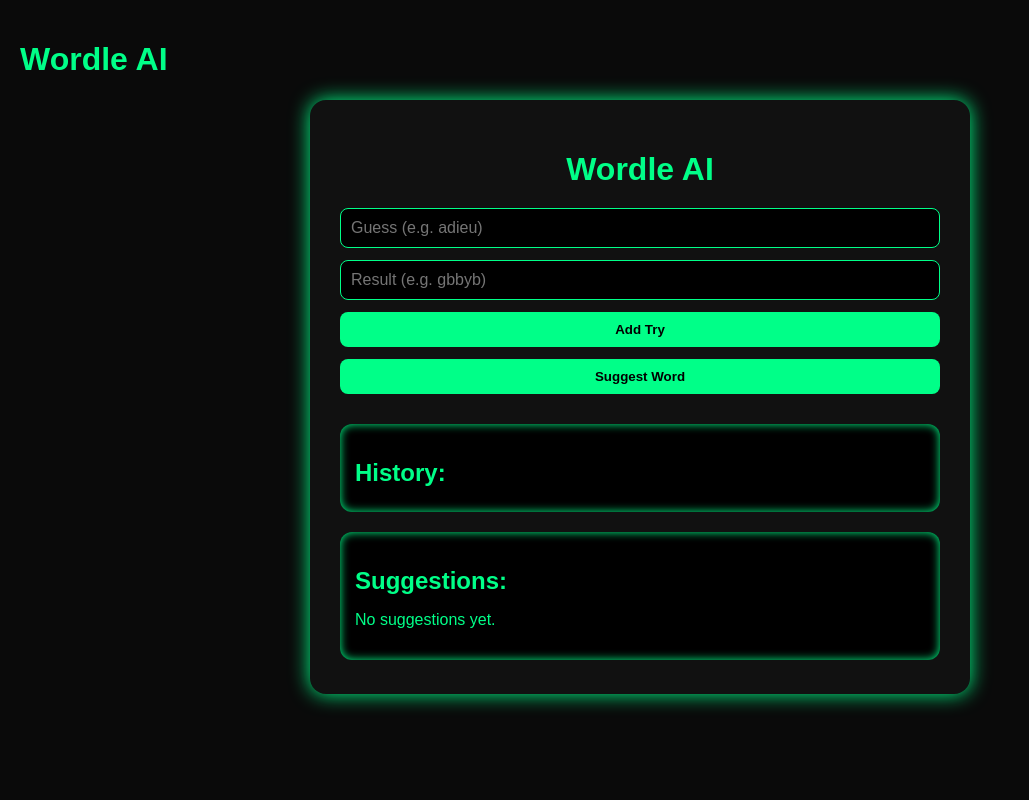
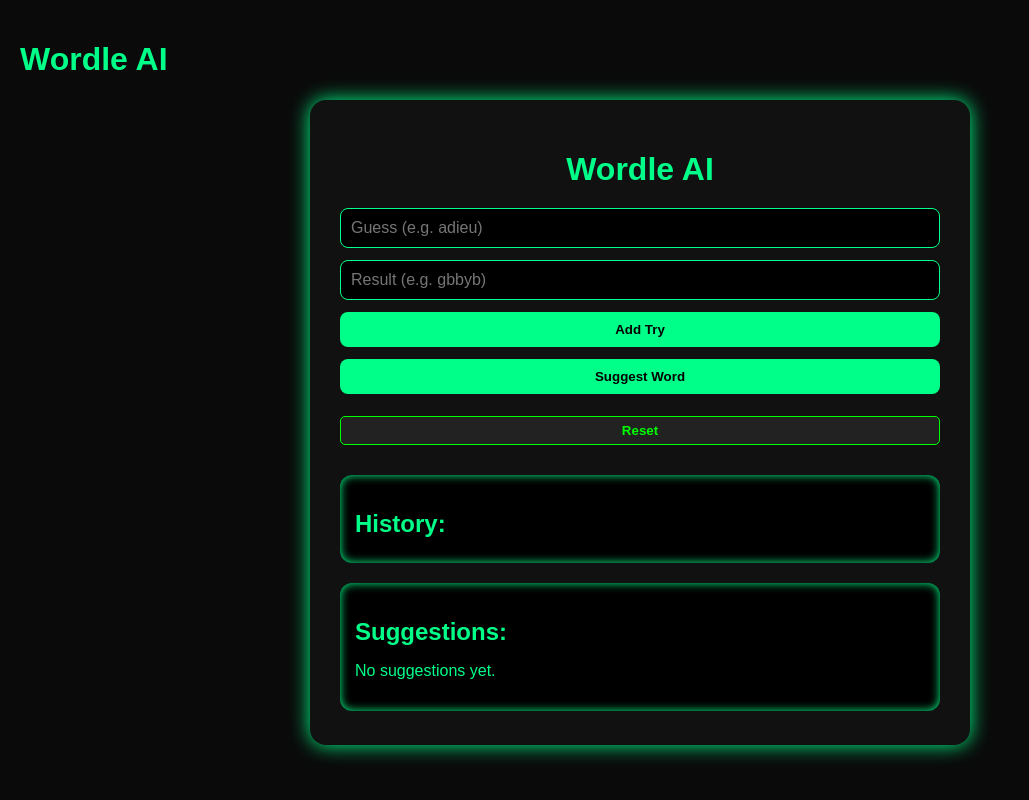
Before and after one commit to XxNightG/Wordle-AI, a React (Vite) app: page / in a window 1280 px wide. Shown: the whole page, without its empty margins (0-1029 px from the left). Built offline with nearby package versions, Linux system fonts and the light colour scheme.

Commit message:
Update WordleHelper.jsx

```diff
--- a/src/WordleHelper.jsx
+++ b/src/WordleHelper.jsx
@@ -2397,6 +2397,24 @@
         <input value={currentResult} maxLength={5} placeholder="Result (e.g. gbbyb)" onChange={(e) => setCurrentResult(e.target.value)} />
         <button onClick={handleAddTry}>Add Try</button>
         <button onClick={handleSuggest}>Suggest Word</button>
+        <button
+  onClick={() => {
+    setGuessHistory([]);     // 猜词历史记录清空
+    setSuggestedWords([]);   // 建议词清空（根据你 state 的命名调整）
+    setInput("");            // 输入框清空
+  }}
+  style={{
+    marginTop: '10px',
+    backgroundColor: '#222',
+    color: '#0f0',
+    border: '1px solid #0f0',
+    padding: '6px 12px',
+    borderRadius: '5px',
+    cursor: 'pointer'
+  }}
+>
+  Reset
+        </button>
       </div>
       <div className="history">
         <h2>History:</h2>
```
